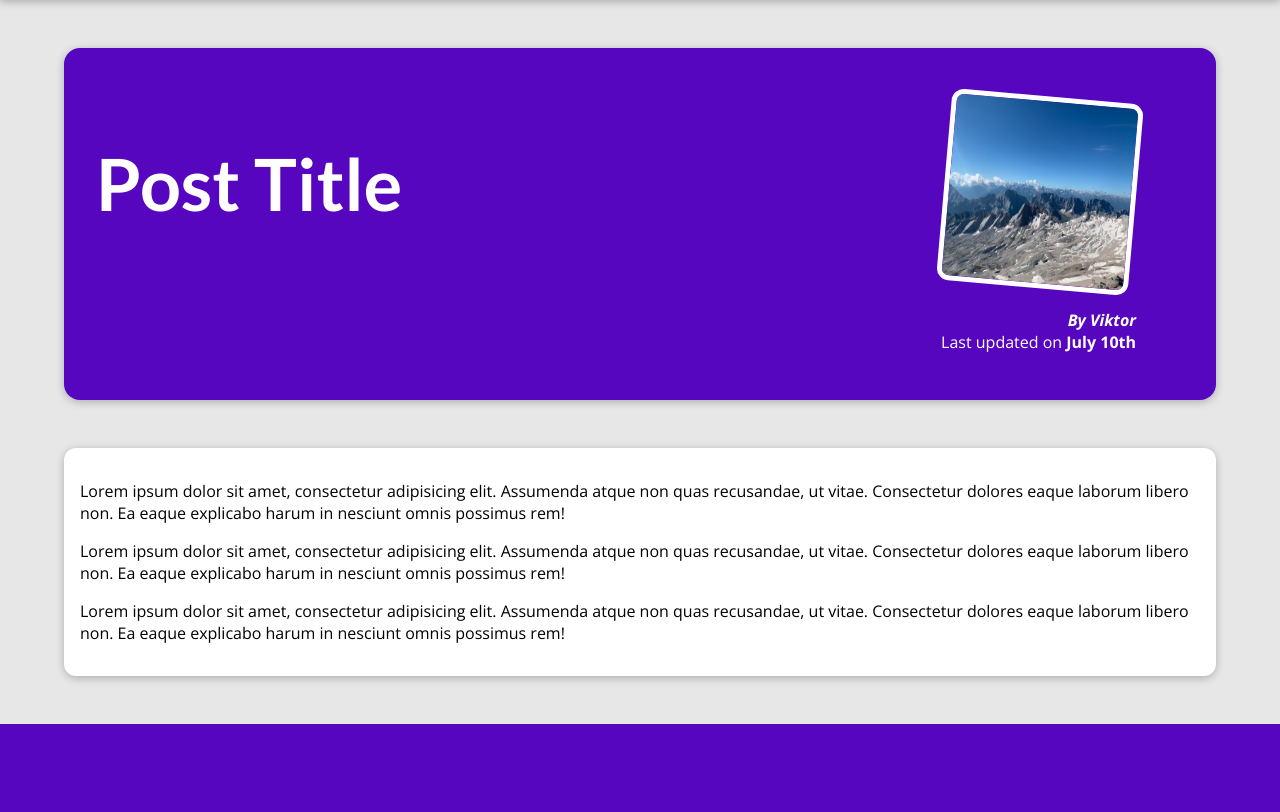
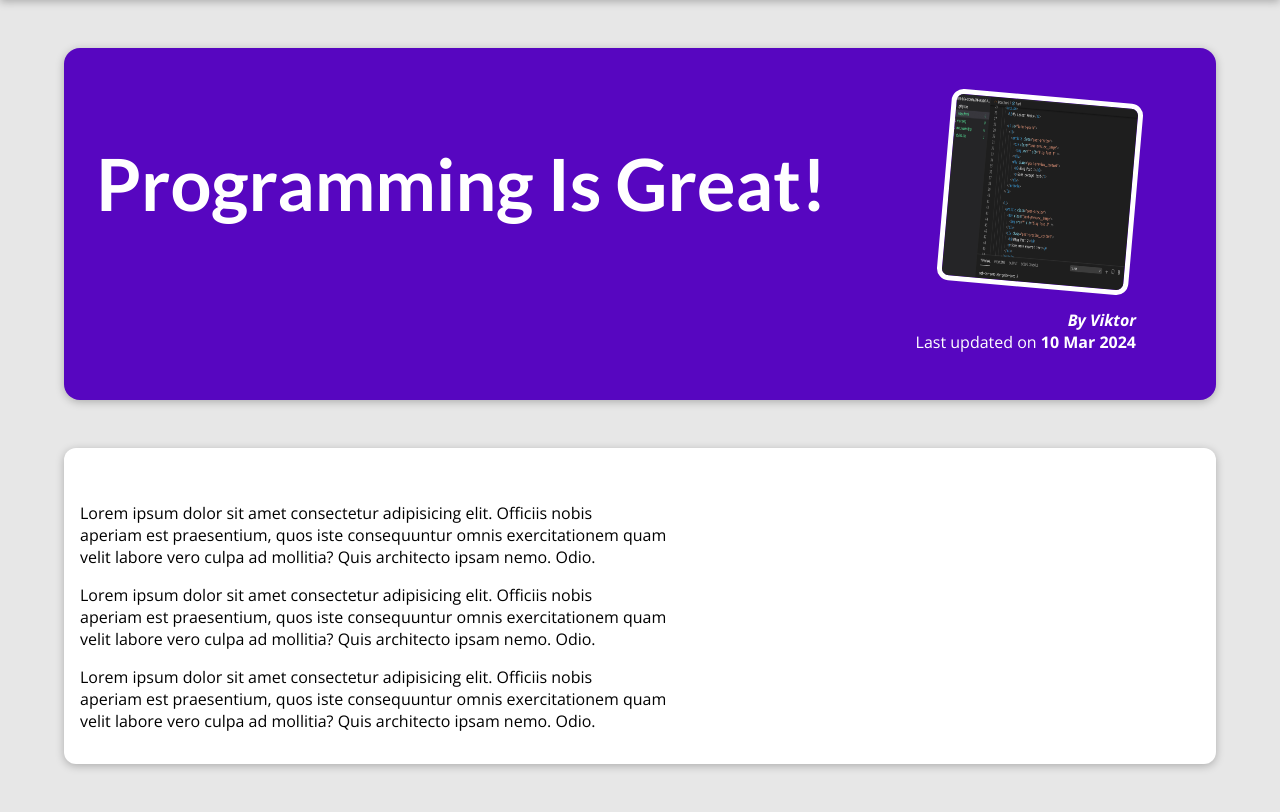
Before and after one commit to fullengineer/my_site, a Django app: page /posts/programming-is-fun in a window 1280 px wide. Shown: the part 80-892 px from the top of the page. Before the commit the page ends 804 px from the top, so only its background shows below. Run offline with Django 5.2, Linux system fonts and the light colour scheme.

Commit message:
Add a single post page

```diff
--- a/blog/templates/blog/post-detail.html
+++ b/blog/templates/blog/post-detail.html
@@ -2,7 +2,7 @@
 {% load static %}
 
 {% block title %}
-    This Post Title
+    {{ post.title}}
 {% endblock %}
 
 {% block css_files %}
@@ -11,25 +11,17 @@
 
 {% block content %}
     <section id="summary">
-        <h2>Post Title</h2>
+        <h2>{{ post.title }}</h2>
         <article>
-            <img src="{% static 'blog/images/mountains.jpg' %}" alt="Post Title">
-            <address>By Viktor</address>
+            <img src="{% static 'blog/images/'|add:post.image %}" alt="{{ post.title }}">
+            <address>By {{ post.author }}</address>
             <div>
-                Last updated on <time>July 10th</time>
+                Last updated on <time>{{ post.date|date:'d M Y' }}</time>
             </div>
         </article>
     </section>
 
     <main>
-        <p>
-            Lorem ipsum dolor sit amet, consectetur adipisicing elit. Assumenda atque non quas recusandae, ut vitae. Consectetur dolores eaque laborum libero non. Ea eaque explicabo harum in nesciunt omnis possimus rem!
-        </p>
-        <p>
-            Lorem ipsum dolor sit amet, consectetur adipisicing elit. Assumenda atque non quas recusandae, ut vitae. Consectetur dolores eaque laborum libero non. Ea eaque explicabo harum in nesciunt omnis possimus rem!
-        </p>
-        <p>
-            Lorem ipsum dolor sit amet, consectetur adipisicing elit. Assumenda atque non quas recusandae, ut vitae. Consectetur dolores eaque laborum libero non. Ea eaque explicabo harum in nesciunt omnis possimus rem!
-        </p>
+        {{ post.content|linebreaks }}
     </main>
 {% endblock %}
--- a/blog/views.py
+++ b/blog/views.py
@@ -83,8 +83,13 @@
 
 
 def posts(request):
-    return render(request, 'blog/all-posts.html')
+    return render(request, 'blog/all-posts.html', {
+        'all_posts': all_posts
+    })
 
 
 def post_detail(request, slug):
-    return render(request, 'blog/post-detail.html')
+    identified_post = next(post for post in all_posts if post['slug'] == slug)
+    return render(request, 'blog/post-detail.html', {
+        'post': identified_post
+    })
```
Also changed, not shown: blog/templates/blog/all-posts.html (+3 -6 lines).
